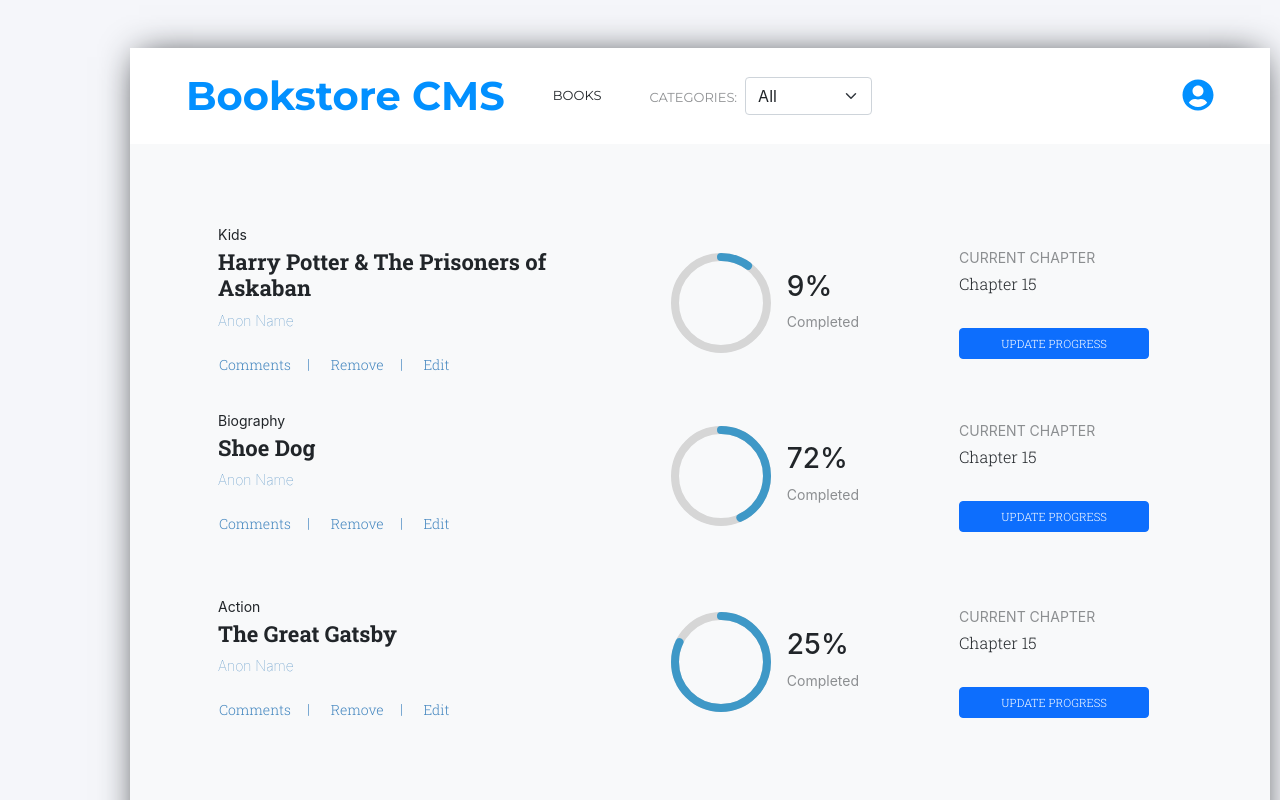
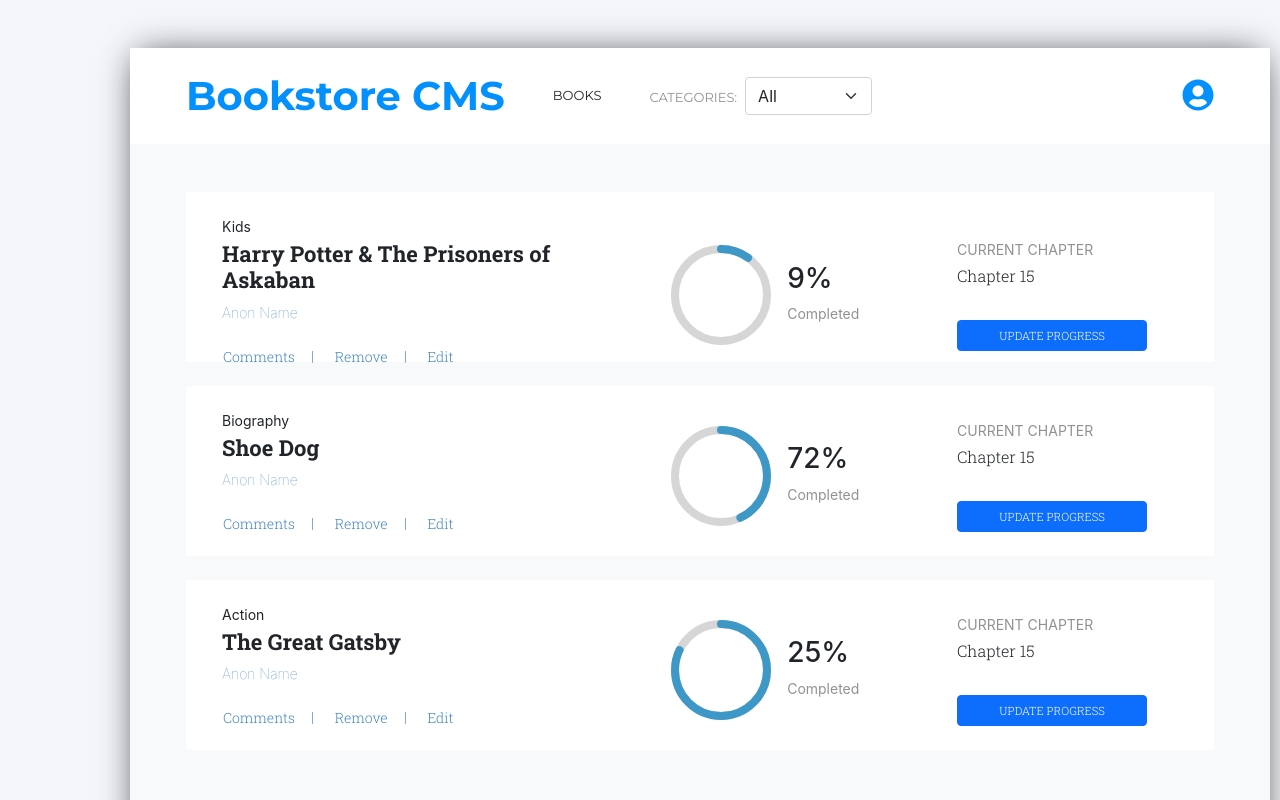
Before and after one commit to akshay-narkar/Bookstore, a React (Create React App) app: page / in a window 1280 px wide. Shown: the top 800 px of the page. Built offline with nearby package versions, Linux system fonts and the light colour scheme.

Commit message:
Add classnames

```diff
--- a/src/Containers/Bookslist.js
+++ b/src/Containers/Bookslist.js
@@ -40,20 +40,18 @@ function Bookslist(props) {
         </div>
       </div>
       <div className="table-class">
-        <table className="table">
-          <tbody>
+        <div>
 
           {filteredbooks.map((x, i) => (
-              <tr key={x.Id} id={i}>
+            <div className="bg-white mb-4" key={x.Id} id={i}>
               <Book
                 book={x}
                 clickHandler={handleRemoveBook}
               />
-              </tr>
+            </div>
           ))}
 
-          </tbody>
-        </table>
+        </div>
       </div>
     </div>
   );
```
Lines whose indentation alone changed are shown as unchanged.
